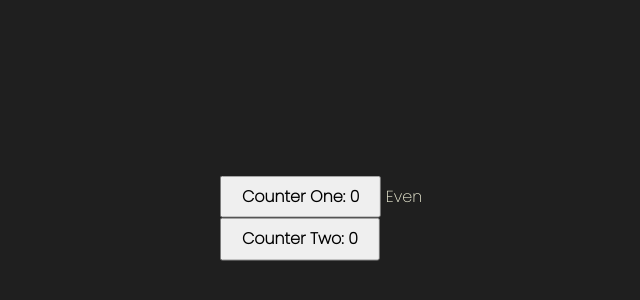
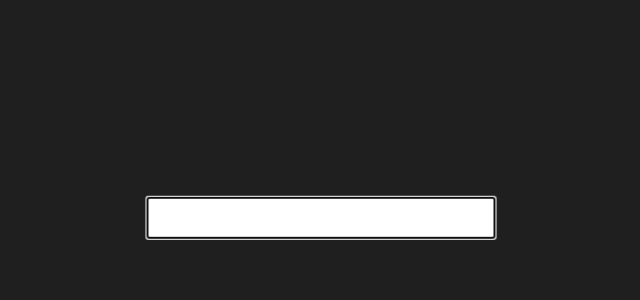
Before and after one commit to renuyarasu/codevolution, a React (Create React App) app: page / in a window 1280 px wide. Shown: the part 182-482 px from the top of the page, without its empty margins (319-959 px from the left). Built offline with nearby package versions, Linux system fonts and the light colour scheme.

Commit message:
useRef: Focus on Input

```diff
--- a/src/App.js
+++ b/src/App.js
@@ -1,11 +1,11 @@
 import React from 'react'
 import './App.css';
-import Counter from './components/Counter';
+import FocusInput from './components/FocusInput';
 
 function App() {
   return (
     <div className='App'>
-      <Counter />
+      <FocusInput />
     </div>
   )
 }
--- a/src/components/Counter.js
+++ /dev/null
@@ -1,28 +0,0 @@
-import React, { useState, useMemo } from 'react';
-
-function Counter() {
-    const [counterOne, setCounterOne] = useState(0)
-    const [counterTwo, setCounterTwo] = useState(0)
-
-    const incrementOne = () => {
-        setCounterOne(counterOne + 1)
-    }
-    const incrementTwo = () => {
-        setCounterTwo(counterTwo + 1)
-    }
-
-    const isEven = useMemo(() => {
-        let i = 0
-        while (i < 2000000000) i++
-        return counterOne % 2 === 0
-    }, [counterOne])
-
-    return (
-        <div>
-            <div><button onClick={incrementOne}>Counter One: {counterOne}</button> <span>{isEven ? 'Even' : 'Odd'}</span></div>
-            <div><button onClick={incrementTwo}>Counter Two: {counterTwo}</button></div>
-        </div>
-    )
-}
-
-export default Counter
--- /dev/null
+++ b/src/components/FocusInput.js
@@ -0,0 +1,16 @@
+import React, { useEffect, useRef } from 'react'
+
+function FocusInput() {
+    const inputRef = useRef(null)
+    useEffect(() => {
+        // focus the input element
+        inputRef.current.focus()
+    }, [])
+    return (
+        <div>
+            <input ref={inputRef} type="text" />
+        </div>
+    )
+}
+
+export default FocusInput
--- /dev/null
+++ b/src/components/tempCodeRunnerFile.js
@@ -0,0 +1,4 @@
+ useEffect(() => {
+        // focus the input element
+        inputRef.current.focus()
+    }, [])
```
